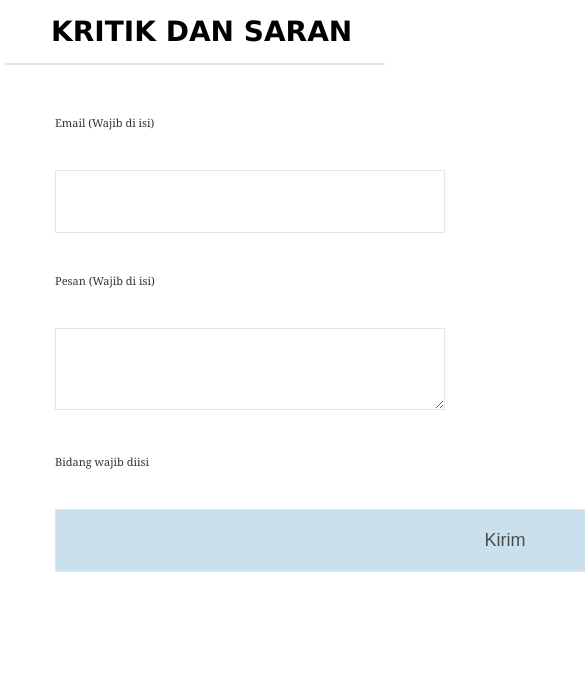
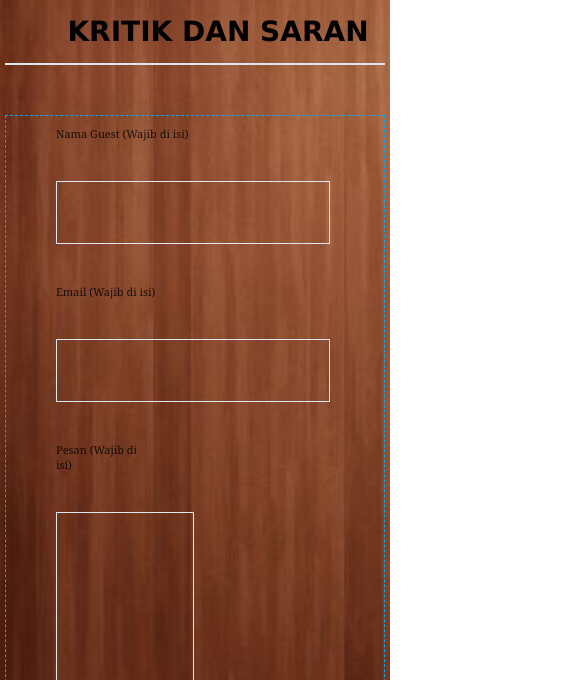
Before and after one commit to MariefW/F16_DTS20, a plain HTML site: page index.html in a window 390 px wide. Shown: the part 790-1470 px from the top of the page, 585 px wide, since content can reach past the window. Drawn offline with Linux system fonts and the light colour scheme.

Commit message:
Add files via upload
fix ekstra 2

```diff
--- a/index.html
+++ b/index.html
@@ -43,12 +43,19 @@
     <div class="main-formulir">
       <h3 class="title-formulir">KRITIK DAN SARAN</h3>
   <div class="form-formulir">
-    <p>Email (Wajib di isi)</p>
-    <input type="" name="" id="" value="" />
-    <p>Pesan (Wajib di isi)</p>
-    <textarea></textarea>
-  <p>Bidang wajib diisi</p>
-  <input class="contact-submit" type="submit" name="" id="" value="Kirim" />
+    <div class="input-kiri">
+      <p>Nama Guest (Wajib di isi)</p>
+      <input type="" name="" id="" value="" />
+      <p>Email (Wajib di isi)</p>
+      <input type="" name="" id="" value="" />
+
+    </div>
+    <div class="input-kanan">
+      <p>Pesan (Wajib di isi)</p>
+      <textarea rows="8" cols="6"></textarea>
+      <input class="contact-submit" type="submit" name="" id="" value="Kirim" />
+
+    </div>
   </div>
 </div>
  </div>
--- a/responsive.css
+++ b/responsive.css
@@ -10,30 +10,27 @@
     width: 50%;
     margin-bottom: 50px;
 }
+/*ekstra 2*/
+.form-formulir{
+  flex-wrap:wrap;
+}
 
 input, textarea {
-  width: 900px;
+  width: auto;
   margin-top: 10px;
   margin-bottom: 30px;
   padding: 20px;
   font-size: 18px;
   border: 1px solid #dee7ec;
 }
-.contact-submit{
-  width: 900px;
-  margin-top: 10px;
-  margin-left: 50px;
-  margin-right: 50px;
-  margin-bottom: 30px;
-}
+
 .form-formulir p{
   margin-top: 10px;
   margin-left: 50px;
   margin-right: 50px;
   margin-bottom: 30px;
 }
-input, textarea {
-  width: 900px;
+input,textarea {
   margin-top: 10px;
   margin-left: 50px;
   margin-right: 50px;
@@ -42,6 +39,19 @@ input, textarea {
   font-size: 18px;
   border: 1px solid #dee7ec;
 }
+input{
+width:80%;
+
+}
+textarea {
+width:80%;
+
+}
+.contact-submit {
+margin-left: 50px;
+width: 73%;
+}
+/*akhir ekstra 2*/
 }
 
 @media all and (max-width: 670px) {
@@ -60,17 +70,18 @@ input, textarea {
     margin-right: 5px;
     margin-top:10px;
   }
-  .contact-submit {
-    margin-left: 50px;
+  /*ekstra 2*/
+  .form-formulir{
+    flex-wrap: wrap;
   }
+
   .form-formulir p{
     margin-top: 10px;
     margin-left: 50px;
     margin-right: 50px;
     margin-bottom: 30px;
   }
-  input, textarea {
-    width: 390px;
+  input,textarea {
     margin-top: 10px;
     margin-left: 50px;
     margin-right: 50px;
@@ -79,6 +90,19 @@ input, textarea {
     font-size: 18px;
     border: 1px solid #dee7ec;
 }
+input{
+  width:auto;
+
+}
+textarea {
+  width:73%;
+
+}
+.contact-submit {
+  margin-left: 10px;
+  width: 73%;
+}
+ /*akhir ekstra 2*/
   p{
     font-size:11px;
     margin-left:10px;
--- a/stylesheet.css
+++ b/stylesheet.css
@@ -169,7 +169,8 @@ a {
 
 /*Bagian ekstra 2*/
 .bagian-ekstra-2{
-
+  background-image:url(background1.jpg);
+  background-size: cover;
     border-bottom: 1px solid #eee;
     padding-bottom: 80px;
     text-align: left;
@@ -187,15 +188,33 @@ a {
   padding-bottom:15px;
   margin-bottom :50px;
   padding-left: 46px;
+  text-align: center;
+
+}
+.form-formulir{
+ border-width: 1pt;
+ border-style: dashed;
+ border-color: #00ACED;
 
 }
 input, textarea {
-    width: 400px;
-    margin-top: 10px;
-    margin-bottom: 30px;
-    padding: 20px;
-    font-size: 18px;
-    border: 1px solid #dee7ec;
+  padding: 20px 20px;
+  width: 90%;
+  background: none;
+  border: 1px solid #fff;
+  margin: 10px 10px;
+  color: white;
+  font-size: 15px;
+}
+.form-formulir{
+
+    display: flex;
+}
+.input-kiri{
+  flex-basis: 50%;
+}
+.input-kanan{
+  flex-basis: 50%;
 }
 .contact-submit {
     background-color: #cae1ed;
```
